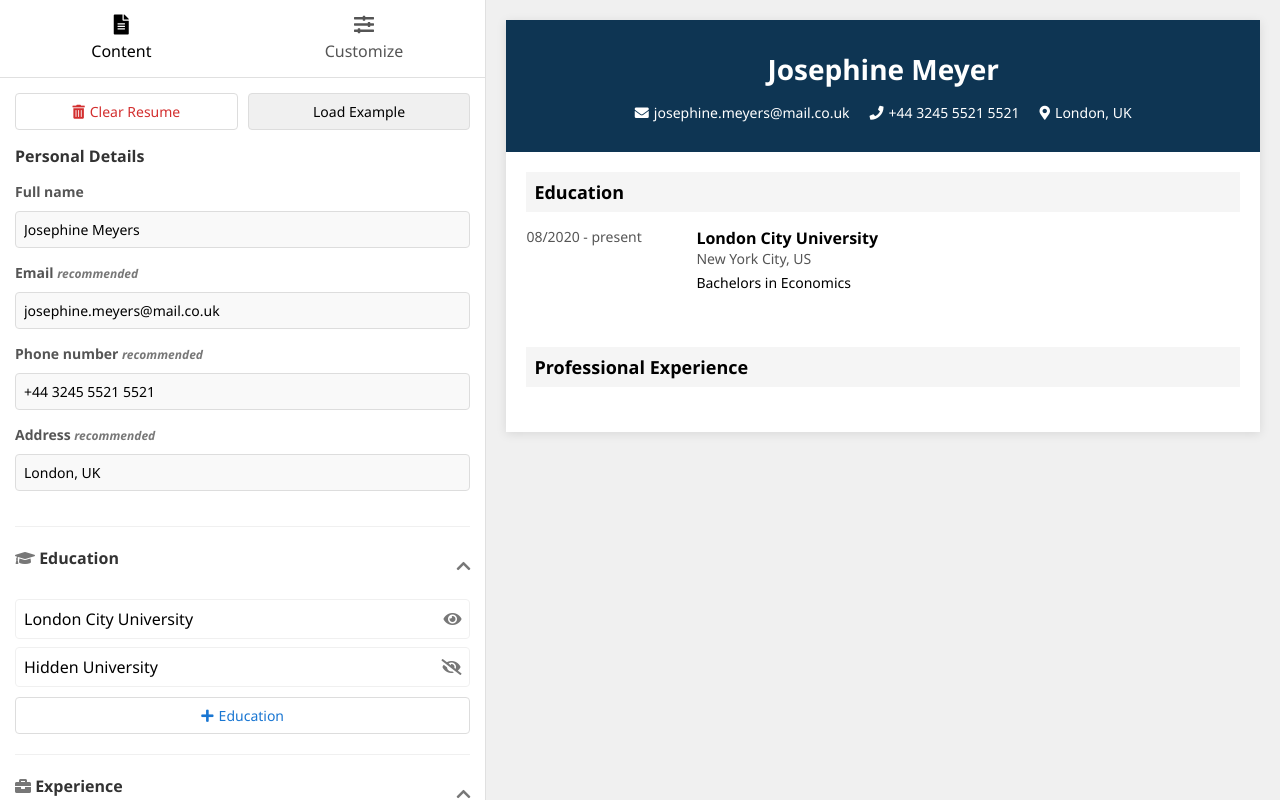
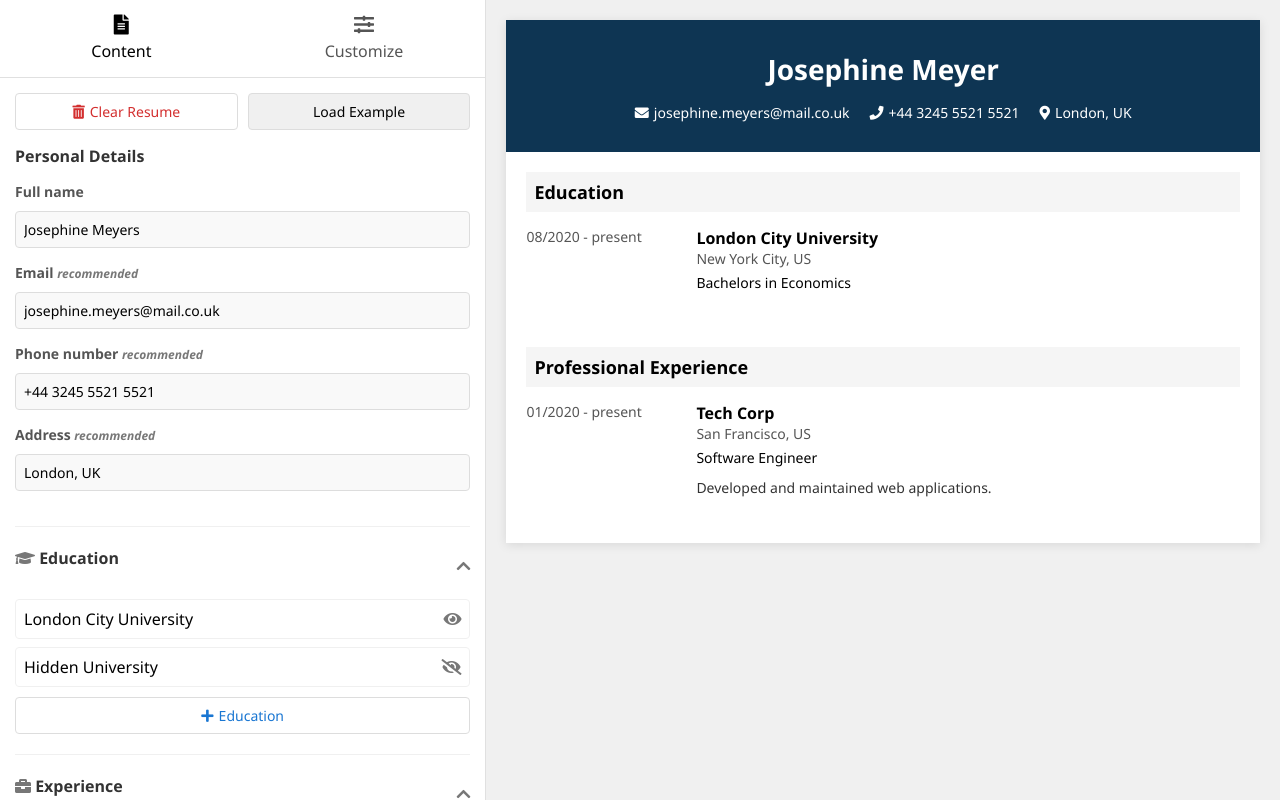
Before and after one commit to MuhammadMarmash/CV_builder, a React (Vite) app: page / in a window 1280 px wide. Built offline with nearby package versions, Linux system fonts and the light colour scheme.

Commit message:
fixed small bug

```diff
--- a/src/components/ExperienceSection.jsx
+++ b/src/components/ExperienceSection.jsx
@@ -2,10 +2,31 @@ import React from "react";
 import ExperienceItemCv from "./experienceItemCv";
 import { useState, useEffect } from "react";
 import eventBus from "../eventBus";
+import { v4 as uuidv4 } from "uuid";
 
 function ExperienceSection() {
-    const [experience, setExperience] = useState([]);
-
+    const [experience, setExperience] = useState([
+        {
+            key: uuidv4(),
+            show: true,
+            company: "Tech Corp",
+            position: "Software Engineer",
+            startDate: "01/2020",
+            endDate: "present",
+            location: "San Francisco, US",
+            description: "Developed and maintained web applications.",
+        },
+        {
+            key: uuidv4(),
+            show: false,
+            company: "Web Solutions",
+            position: "Frontend Developer",
+            startDate: "06/2018",
+            endDate: "12/2019",
+            location: "New York, US",
+            description: "Created responsive web designs.",
+        },
+    ]);
     useEffect(() => {
         const handleExperienceChange = (newExperience) => {
             setExperience(newExperience);
```
